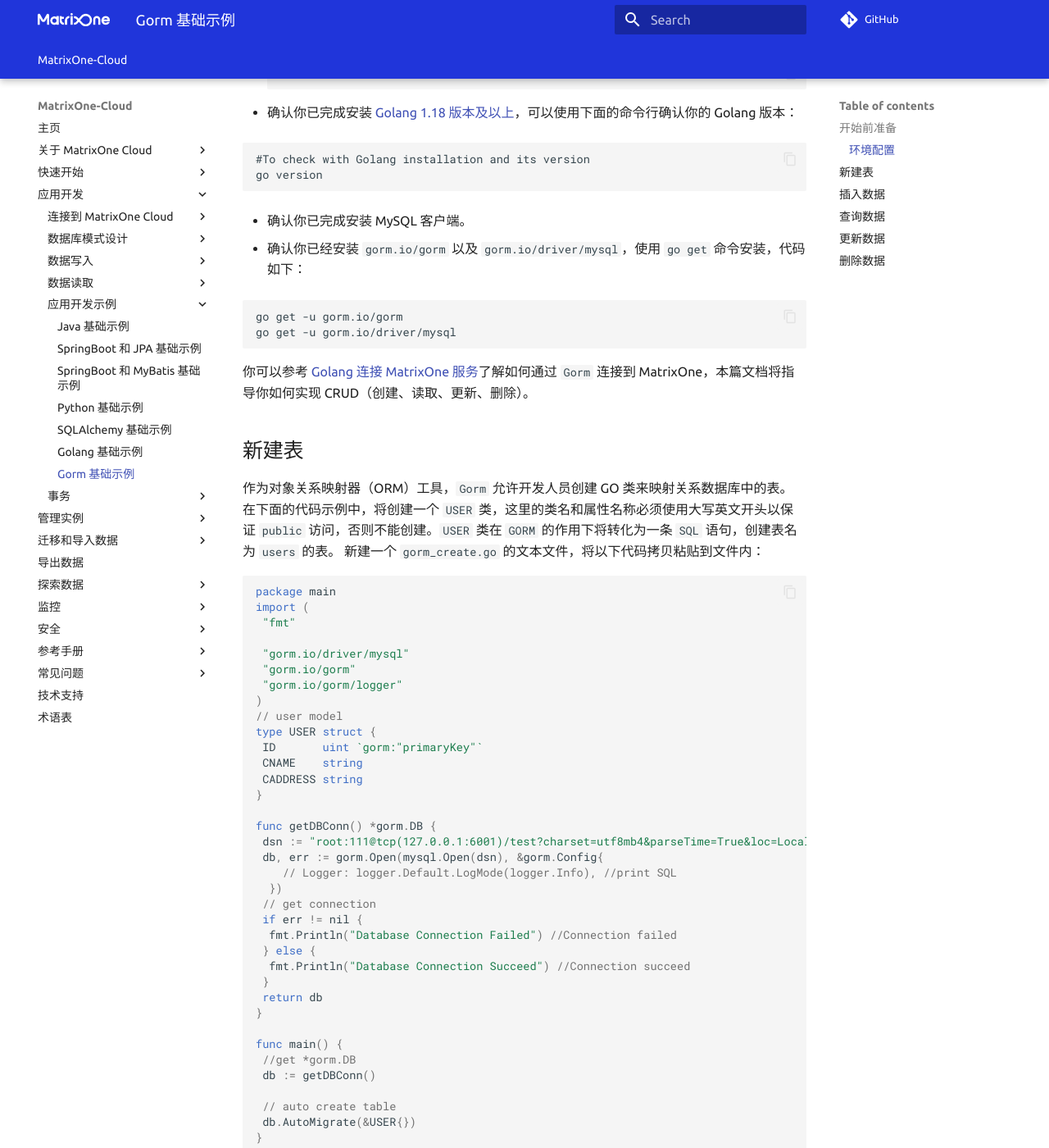
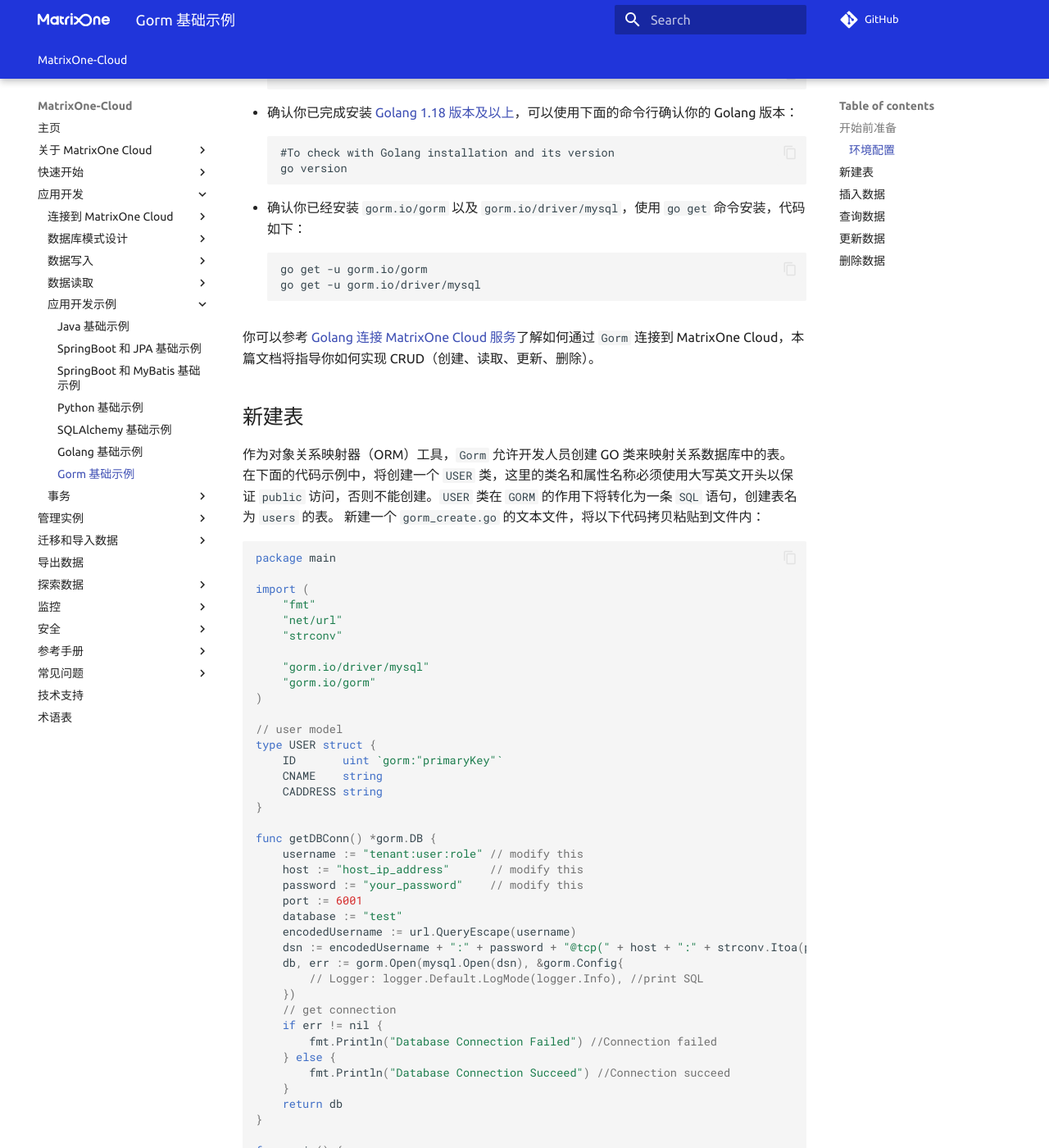
Before and after one commit to yangj1211/moc-docs, an MkDocs documentation site: the page built from docs/MatrixOne-Cloud/App-Develop/Tutorial/gorm-golang-crud-demo.md, in a window 1280 px wide and 1400 px high, scrolled down 664 px. Shown: the whole window at 82% size. Built offline with MkDocs 1.6.1 and Material for MkDocs 9.7.7, drawn with Linux system fonts in a browser that asks for light colours; comment, search, counter and statistics services are not loaded; the version menu is left out; some of the changed text lies outside the part shown.

Commit message:
fix bug caused by ':' in MOC-username

````diff
--- a/docs/MatrixOne-Cloud/App-Develop/Tutorial/gorm-golang-crud-demo.md
+++ b/docs/MatrixOne-Cloud/App-Develop/Tutorial/gorm-golang-crud-demo.md
@@ -2,21 +2,21 @@
 
 本篇文档将指导你如何使用 **golang** 和 **gorm** 构建一个简单的应用程序，并实现 CRUD（创建、读取、更新、删除）功能。
 
-**Gorm** 是 Golang 语言中最流行的 ORM 工具之一。
+**Gorm** 是 Python 语言中最流行的 ORM 工具之一。
 
 ## 开始前准备
 
 相关软件的简单介绍：
 
-* Gorm：基于 golang 的一个神奇的全功能 ORM 库，本次教程主要通过使用 ```gorm.io/gorm``` 和 ```gorm.io/driver/mysql``` 这两个库来让 Go 连接到 MatrixOne Cloud 数据库并完成 CRUD 操作。
+* Gorm：基于 golang 的一个神奇的全功能 ORM 库，本次教程主要通过使用 ```gorm.io/gorm``` 和 ```gorm.io/driver/mysql``` 这两个库来让 Go 连接到 MYSQL 数据库并完成 CRUD 操作。
 
 ### 环境配置
 
 在你开始之前，确认你已经下载并安装了如下软件：
 
-* 已完成[创建实例](../../Instance-Mgmt/create-instance.md)。
+* 确认你已完成安装 MySQL 客户端。
 
-    通过 MySQL 客户端连接 MatrixOne 并创建一个命名为 *test* 的数据库：
+* 已完成[创建实例](../../Instance-Mgmt/create-instance.md)，并通过 MySQL 客户端连接 MatrixOne Cloud 并创建一个命名为 *test* 的数据库：
 
     ```sql
     mysql> create database test;
@@ -24,21 +24,19 @@
 
 * 确认你已完成安装 [Golang 1.18 版本及以上](https://go.dev/dl/)，可以使用下面的命令行确认你的 Golang 版本：
 
-  ```
-  #To check with Golang installation and its version
-  go version
-  ```
-
-* 确认你已完成安装 MySQL 客户端。
+	```
+	#To check with Golang installation and its version
+	go version
+	```
 
 * 确认你已经安装 `gorm.io/gorm` 以及 `gorm.io/driver/mysql`，使用 `go get` 命令安装，代码如下：
 
-  ```
-  go get -u gorm.io/gorm
-  go get -u gorm.io/driver/mysql
-  ```
+	```
+	go get -u gorm.io/gorm
+	go get -u gorm.io/driver/mysql
+	```
 
-你可以参考 [Golang 连接 MatrixOne 服务](../connect-mo/connect-to-matrixone-with-go.md)了解如何通过 `Gorm` 连接到 MatrixOne，本篇文档将指导你如何实现 CRUD（创建、读取、更新、删除）。
+你可以参考 [Golang 连接 MatrixOne Cloud 服务](../connect-mo/connect-to-matrixone-with-go.md)了解如何通过 `Gorm` 连接到 MatrixOne Cloud，本篇文档将指导你如何实现 CRUD（创建、读取、更新、删除）。
 
 ## 新建表
 
@@ -48,43 +46,54 @@
 
 ```go
 package main
+
 import (
- "fmt"
+	"fmt"
+	"net/url"
+	"strconv"
 
- "gorm.io/driver/mysql"
- "gorm.io/gorm"
- "gorm.io/gorm/logger"
+	"gorm.io/driver/mysql"
+	"gorm.io/gorm"
 )
+
 // user model
 type USER struct {
- ID       uint `gorm:"primaryKey"`
- CNAME    string
- CADDRESS string
+	ID       uint `gorm:"primaryKey"`
+	CNAME    string
+	CADDRESS string
 }
 
 func getDBConn() *gorm.DB {
- dsn := "root:111@tcp(127.0.0.1:6001)/test?charset=utf8mb4&parseTime=True&loc=Local" //MO
- db, err := gorm.Open(mysql.Open(dsn), &gorm.Config{
-    // Logger: logger.Default.LogMode(logger.Info), //print SQL
-  })
- // get connection
- if err != nil {
-  fmt.Println("Database Connection Failed") //Connection failed
- } else {
-  fmt.Println("Database Connection Succeed") //Connection succeed
- }
- return db
+	username := "tenant:user:role" // modify this
+	host := "host_ip_address"      // modify this
+	password := "your_password"    // modify this
+	port := 6001
+	database := "test"
+	encodedUsername := url.QueryEscape(username)
+	dsn := encodedUsername + ":" + password + "@tcp(" + host + ":" + strconv.Itoa(port) + ")/" + database
+	db, err := gorm.Open(mysql.Open(dsn), &gorm.Config{
+		// Logger: logger.Default.LogMode(logger.Info), //print SQL
+	})
+	// get connection
+	if err != nil {
+		fmt.Println("Database Connection Failed") //Connection failed
+	} else {
+		fmt.Println("Database Connection Succeed") //Connection succeed
+	}
+	return db
 }
 
 func main() {
- //get *gorm.DB
- db := getDBConn()
+	//get *gorm.DB
+	db := getDBConn()
 
- // auto create table
- db.AutoMigrate(&USER{})
+	// auto create table
+	db.AutoMigrate(&USER{})
 }
 
 ```
+
+你可能注意到了，以上的示例代码中使用到了 `url.QueryEscape()` 对 `username` 进行了编码，那是因为 `username` 中存在英文冒号`:`，这样做可以确保连接串中的参数值不会干扰连接串的结构。
 
 你可以取消注释 ```Logger: logger.Default.LogMode(logger.Info)``` 以把转化后的 ```SQL``` 输出出来。
 打开终端，使用以下代码运行此 *go* 文件：
@@ -112,55 +121,65 @@
 
 ```go
 package main
+
 import (
- "fmt"
+	"fmt"
+	"net/url"
+	"strconv"
 
- "gorm.io/driver/mysql"
- "gorm.io/gorm"
- "gorm.io/gorm/logger"
+	"gorm.io/driver/mysql"
+	"gorm.io/gorm"
 )
+
 // user model
 type USER struct {
- ID       uint `gorm:"primaryKey"`
- CNAME    string
- CADDRESS string
+	ID       uint `gorm:"primaryKey"`
+	CNAME    string
+	CADDRESS string
 }
 
 func getDBConn() *gorm.DB {
- dsn := "root:111@tcp(127.0.0.1:6001)/test?charset=utf8mb4&parseTime=True&loc=Local" //MO
- db, err := gorm.Open(mysql.Open(dsn), &gorm.Config{})
- // get connection
- if err != nil {
-  fmt.Println("Database Connection Failed") //Connection failed
- } else {
-  fmt.Println("Database Connection Succeed") //Connection succeed
- }
- return db
+	username := "tenant:user:role" // modify this
+	host := "host_ip_address"      // modify this
+	password := "your_password"    // modify this
+	port := 6001
+	database := "test"
+	encodedUsername := url.QueryEscape(username)
+	dsn := encodedUsername + ":" + password + "@tcp(" + host + ":" + strconv.Itoa(port) + ")/" + database
+	db, err := gorm.Open(mysql.Open(dsn), &gorm.Config{})
+	// get connection
+	if err != nil {
+		fmt.Println("Database Connection Failed") //Connection failed
+	} else {
+		fmt.Println("Database Connection Succeed") //Connection succeed
+	}
+	return db
 }
 
 func main() {
- //get *gorm.DB
- db := getDBConn()
+	//get *gorm.DB
+	db := getDBConn()
 
- // auto create table
- db.AutoMigrate(&USER{})
+	// auto create table
+	db.AutoMigrate(&USER{})
 
-  // **Insert users**
- users := []USER{
-  {
-   // ID: 1, //autoincrement
-   CNAME:    "lili",
-   CADDRESS: "Shanghai"},
-  {
-   ID:       111,
-   CNAME:    "zhang",
-   CADDRESS: "Biejing",
-  },
- }
+	// **Insert users**
+	users := []USER{
+		{
+			// ID: 1, //autoincrement
+			CNAME:    "lili",
+			CADDRESS: "Shanghai"},
+		{
+			ID:       111,
+			CNAME:    "zhang",
+			CADDRESS: "Biejing",
+		},
+	}
 
- db.Create(users)
+	db.Create(users)
 
 }
+
 
 ```
 
@@ -190,49 +209,59 @@
 
 ```go
 package main
+
 import (
- "fmt"
+	"fmt"
+	"net/url"
+	"strconv"
 
- "gorm.io/driver/mysql"
- "gorm.io/gorm"
- "gorm.io/gorm/logger"
+	"gorm.io/driver/mysql"
+	"gorm.io/gorm"
 )
+
 // user model
 type USER struct {
- ID       uint `gorm:"primaryKey"`
- CNAME    string
- CADDRESS string
+	ID       uint `gorm:"primaryKey"`
+	CNAME    string
+	CADDRESS string
 }
 
 func getDBConn() *gorm.DB {
- dsn := "root:111@tcp(127.0.0.1:6001)/test?charset=utf8mb4&parseTime=True&loc=Local" //MO
- db, err := gorm.Open(mysql.Open(dsn), &gorm.Config{})
- // get connection
- if err != nil {
-  fmt.Println("Database Connection Failed") //Connection failed
- } else {
-  fmt.Println("Database Connection Succeed") //Connection succeed
- }
- return db
+	username := "tenant:user:role" // modify this
+	host := "host_ip_address"      // modify this
+	password := "your_password"    // modify this
+	port := 6001
+	database := "test"
+	encodedUsername := url.QueryEscape(username)
+	dsn := encodedUsername + ":" + password + "@tcp(" + host + ":" + strconv.Itoa(port) + ")/" + database
+	db, err := gorm.Open(mysql.Open(dsn), &gorm.Config{})
+	// get connection
+	if err != nil {
+		fmt.Println("Database Connection Failed") //Connection failed
+	} else {
+		fmt.Println("Database Connection Succeed") //Connection succeed
+	}
+	return db
 }
 
 func main() {
- //get *gorm.DB
- db := getDBConn()
+	//get *gorm.DB
+	db := getDBConn()
 
- // auto create table
- db.AutoMigrate(&USER{})
+	// auto create table
+	db.AutoMigrate(&USER{})
 
-  // **Query—— String condition**
- res := USER{}
- tx := db.Where("CNAME = ? ", "zhang").Find(&USER{}).Scan(&res)
- if tx.Error != nil {
-  fmt.Println(tx.Error)
-  return
- }
- fmt.Println(res)
+	// **Query—— String condition**
+	res := USER{}
+	tx := db.Where("CNAME = ? ", "zhang").Find(&USER{}).Scan(&res)
+	if tx.Error != nil {
+		fmt.Println(tx.Error)
+		return
+	}
+	fmt.Println(res)
 
 }
+
 
 ```
 
@@ -255,53 +284,63 @@
 
 ```go
 package main
+
 import (
- "fmt"
+	"fmt"
+	"net/url"
+	"strconv"
 
- "gorm.io/driver/mysql"
- "gorm.io/gorm"
- "gorm.io/gorm/logger"
+	"gorm.io/driver/mysql"
+	"gorm.io/gorm"
 )
+
 // user model
 type USER struct {
- ID       uint `gorm:"primaryKey"`
- CNAME    string
- CADDRESS string
+	ID       uint `gorm:"primaryKey"`
+	CNAME    string
+	CADDRESS string
 }
 
 func getDBConn() *gorm.DB {
- dsn := "root:111@tcp(127.0.0.1:6001)/test?charset=utf8mb4&parseTime=True&loc=Local" //MO
- db, err := gorm.Open(mysql.Open(dsn), &gorm.Config{})
- // get connection
- if err != nil {
-  fmt.Println("Database Connection Failed") //Connection failed
- } else {
-  fmt.Println("Database Connection Succeed") //Connection succeed
- }
- return db
+	username := "tenant:user:role" // modify this
+	host := "host_ip_address"      // modify this
+	password := "your_password"    // modify this
+	port := 6001
+	database := "test"
+	encodedUsername := url.QueryEscape(username)
+	dsn := encodedUsername + ":" + password + "@tcp(" + host + ":" + strconv.Itoa(port) + ")/" + database
+	db, err := gorm.Open(mysql.Open(dsn), &gorm.Config{})
+	// get connection
+	if err != nil {
+		fmt.Println("Database Connection Failed") //Connection failed
+	} else {
+		fmt.Println("Database Connection Succeed") //Connection succeed
+	}
+	return db
 }
 
 func main() {
- //get *gorm.DB
- db := getDBConn()
+	//get *gorm.DB
+	db := getDBConn()
 
- // auto create table
- db.AutoMigrate(&USER{})
+	// auto create table
+	db.AutoMigrate(&USER{})
 
-  // **Update**
- aUser := USER{}
- tx := db.Where("CNAME = ? ", "zhang").Find(&USER{}).Scan(&aUser)
- if tx.Error != nil {
-  fmt.Println(tx.Error)
-  return
- }
- res:=db.Model(&aUser).Update("CADDRESS", "HongKong")
-  if res.Error != nil {
-  fmt.Println(tx.Error)
-  return
- }
+	// **Update**
+	aUser := USER{}
+	tx := db.Where("CNAME = ? ", "zhang").Find(&USER{}).Scan(&aUser)
+	if tx.Error != nil {
+		fmt.Println(tx.Error)
+		return
+	}
+	res := db.Model(&aUser).Update("CADDRESS", "HongKong")
+	if res.Error != nil {
+		fmt.Println(tx.Error)
+		return
+	}
 
 }
+
 
 ```
 
@@ -331,53 +370,63 @@
 
 ```go
 package main
+
 import (
- "fmt"
+	"fmt"
+	"net/url"
+	"strconv"
 
- "gorm.io/driver/mysql"
- "gorm.io/gorm"
- "gorm.io/gorm/logger"
+	"gorm.io/driver/mysql"
+	"gorm.io/gorm"
 )
+
 // user model
 type USER struct {
- ID       uint `gorm:"primaryKey"`
- CNAME    string
- CADDRESS string
+	ID       uint `gorm:"primaryKey"`
+	CNAME    string
+	CADDRESS string
 }
 
 func getDBConn() *gorm.DB {
- dsn := "root:111@tcp(127.0.0.1:6001)/test?charset=utf8mb4&parseTime=True&loc=Local" //MO
- db, err := gorm.Open(mysql.Open(dsn), &gorm.Config{})
- // get connection
- if err != nil {
-  fmt.Println("Database Connection Failed") //Connection failed
- } else {
-  fmt.Println("Database Connection Succeed") //Connection succeed
- }
- return db
+	username := "tenant:user:role" // modify this
+	host := "host_ip_address"      // modify this
+	password := "your_password"    // modify this
+	port := 6001
+	database := "test"
+	encodedUsername := url.QueryEscape(username)
+	dsn := encodedUsername + ":" + password + "@tcp(" + host + ":" + strconv.Itoa(port) + ")/" + database
+	db, err := gorm.Open(mysql.Open(dsn), &gorm.Config{})
+	// get connection
+	if err != nil {
+		fmt.Println("Database Connection Failed") //Connection failed
+	} else {
+		fmt.Println("Database Connection Succeed") //Connection succeed
+	}
+	return db
 }
 
 func main() {
- //get *gorm.DB
- db := getDBConn()
+	//get *gorm.DB
+	db := getDBConn()
 
- // auto create table
- db.AutoMigrate(&USER{})
+	// auto create table
+	db.AutoMigrate(&USER{})
 
-  // **Delete**
- aUser := USER{}
- tx := db.Where("CNAME = ? ", "zhang").Find(&USER{}).Scan(&aUser)
- if tx.Error != nil {
-  fmt.Println(tx.Error)
-  return
- }
- res := db.Delete(&aUser)
- if res.Error != nil {
-  fmt.Println(tx.Error)
-  return
- }
+	// **Delete**
+	aUser := USER{}
+	tx := db.Where("CNAME = ? ", "zhang").Find(&USER{}).Scan(&aUser)
+	if tx.Error != nil {
+		fmt.Println(tx.Error)
+		return
+	}
+	res := db.Delete(&aUser)
+	if res.Error != nil {
+		fmt.Println(tx.Error)
+		return
+	}
 
 }
+
 
 ```
 
````
Also changed, not shown: docs/MatrixOne-Cloud/App-Develop/Tutorial/develop-golang-crud-demo.md (+35 -12 lines), docs/MatrixOne-Cloud/App-Develop/connect-mo/connect-to-matrixone-with-go.md (+66 -44 lines).
